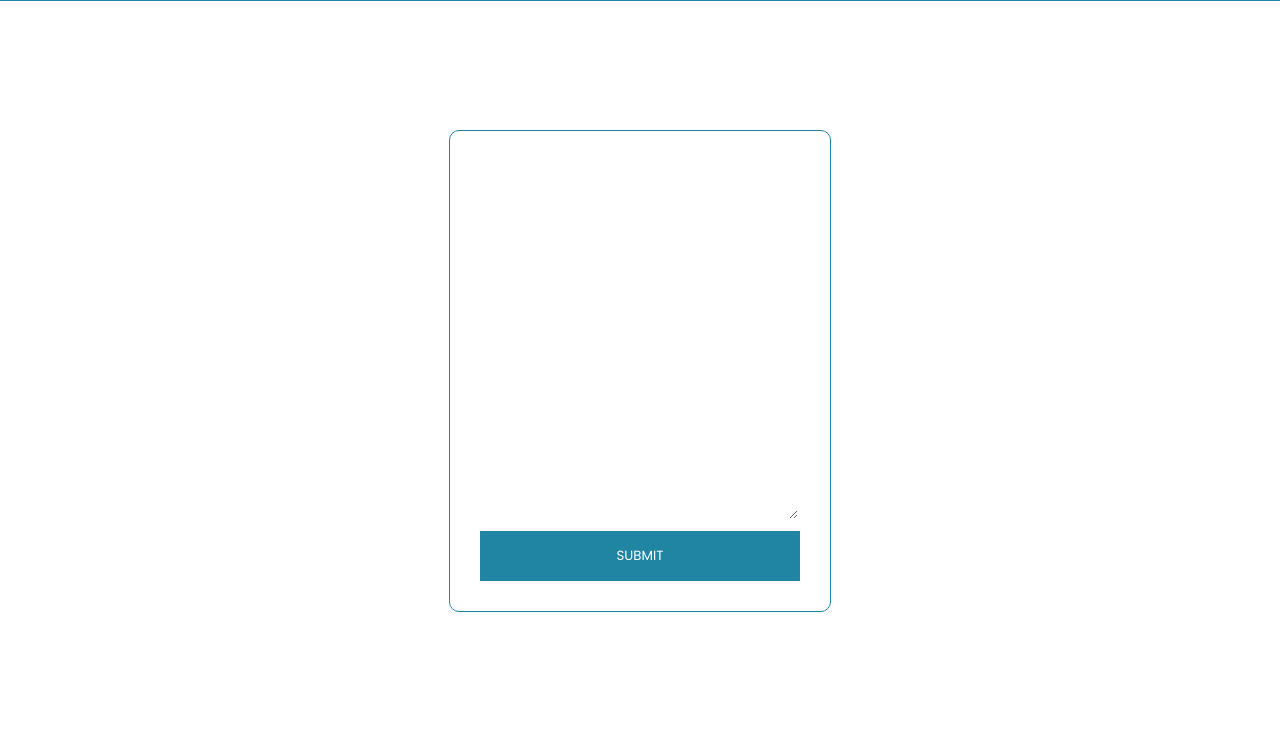
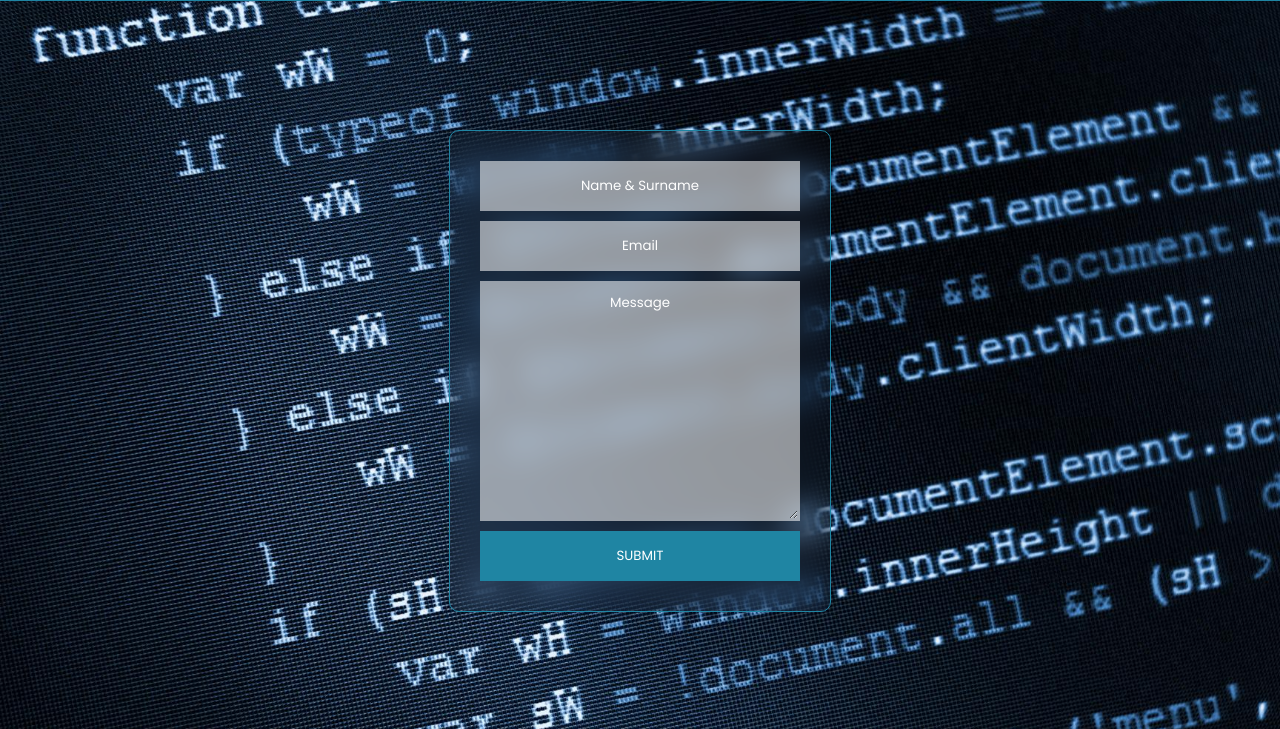
Before and after one commit to Xoli-Nxiweni/BootcampLesson1, a plain HTML site: page public/contact.html in a window 1280 px wide. Shown: the part 69-798 px from the top of the page. Drawn offline with Linux system fonts and the light colour scheme; the site is published under a folder, as on GitHub Pages, so addresses that start at the root find nothing; grey boxes are pictures that could not be loaded.

Commit message:
images fixing

```diff
--- a/public/styles.css
+++ b/public/styles.css
@@ -253,7 +253,7 @@ span{
     align-items: center;
     position: relative;
     width: 100%;
-    background-image: url(/public/Assets/Images/wp5070708.jpg);
+    background-image: url(Assets/Images/wp5070708.jpg);
     background-attachment: fixed;
     background-size: cover;
     background-repeat: no-repeat;
```
Also changed, not shown: public/index.html (+1 -1 lines).
